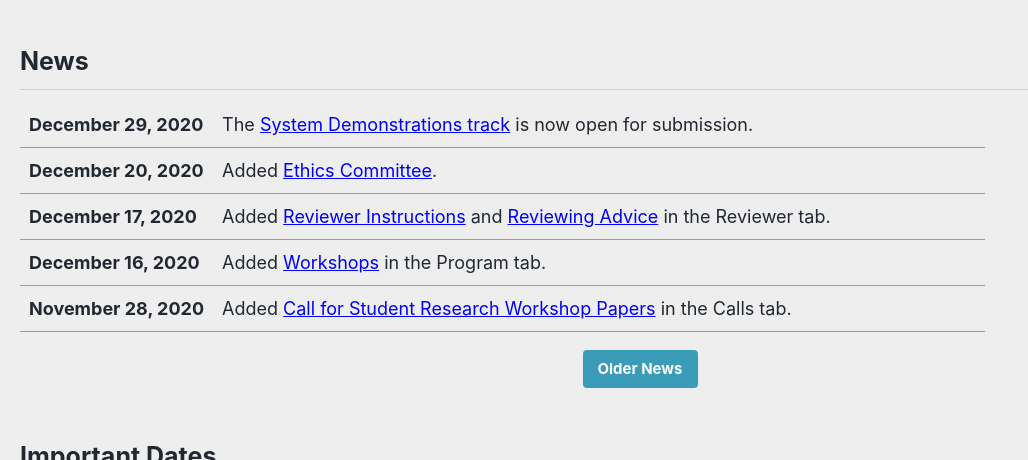
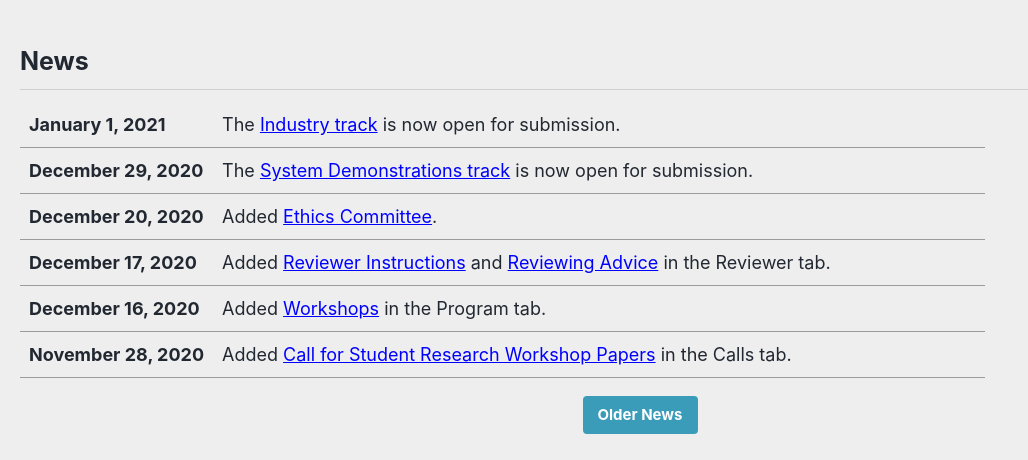
Before and after one commit to naacl-org/naacl-2021-website, a Jekyll site: the page built from _pages/home.md, in a window 1280 px wide and 900 px high, cut to the strip 440-900 px from the top of the window. Shown: the whole strip, without its empty margins (0-1028 px from the left). Built offline with Jekyll 4.4.1, drawn with Linux system fonts in a browser that asks for light colours; cached includes are drawn as plain includes; nearby versions of some CDN libraries.

Commit message:
Added a news item for the industry track

```diff
--- a/_pages/home.md
+++ b/_pages/home.md
@@ -15,6 +15,7 @@ excerpt: "Mexico City, Mexico <br> June 6&ndash;11, 2021"
 .news-table tr td:nth-child(1) { font-weight: bold; width: 20%; }
 </style>
 
+| January 1, 2021 | The [Industry track](/calls/industry/) is now open for submission.
 | December 29, 2020 | The [System Demonstrations track](/calls/demos/) is now open for submission.
 | December 20, 2020 | Added [Ethics Committee](/ethics/committee/).
 | December 17, 2020 | Added [Reviewer Instructions](/reviewer/instructions/) and [Reviewing Advice](/reviewer/advice/) in the Reviewer tab.
```
